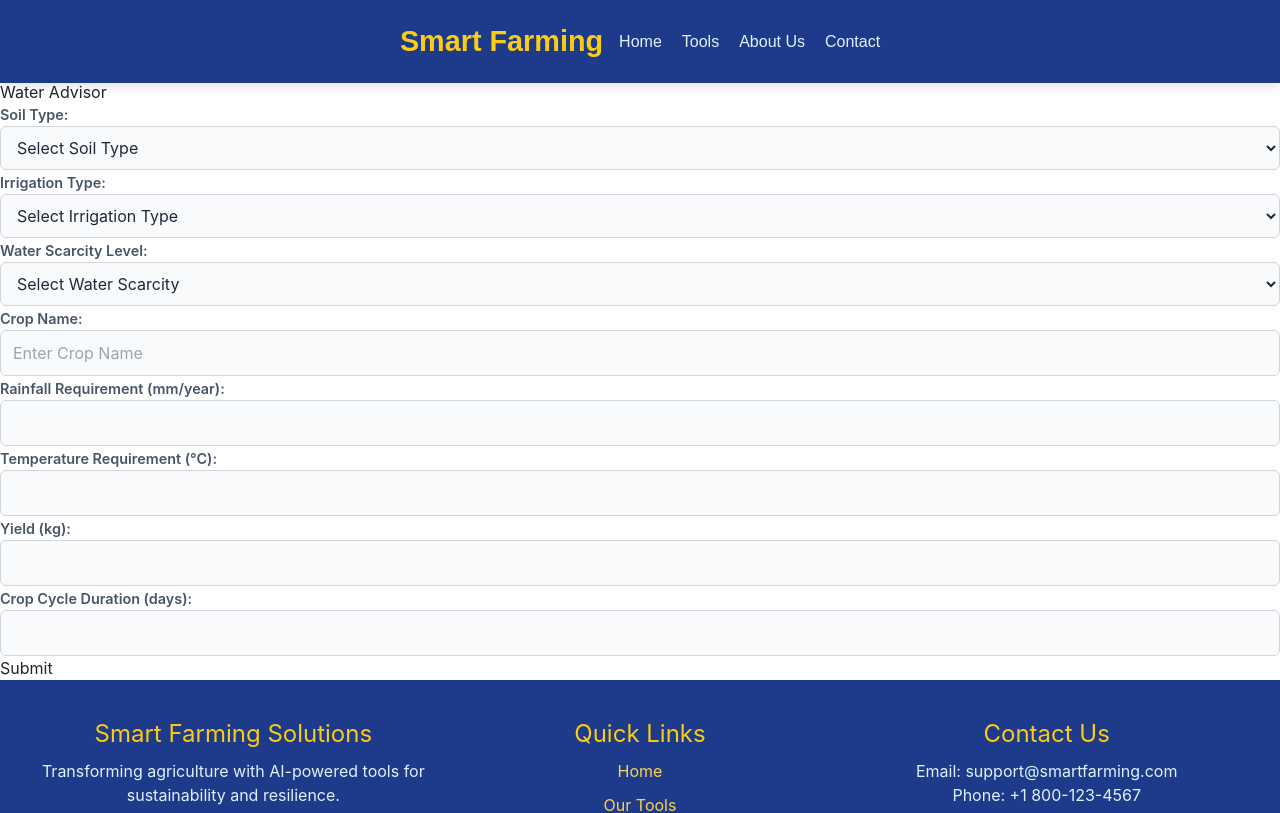
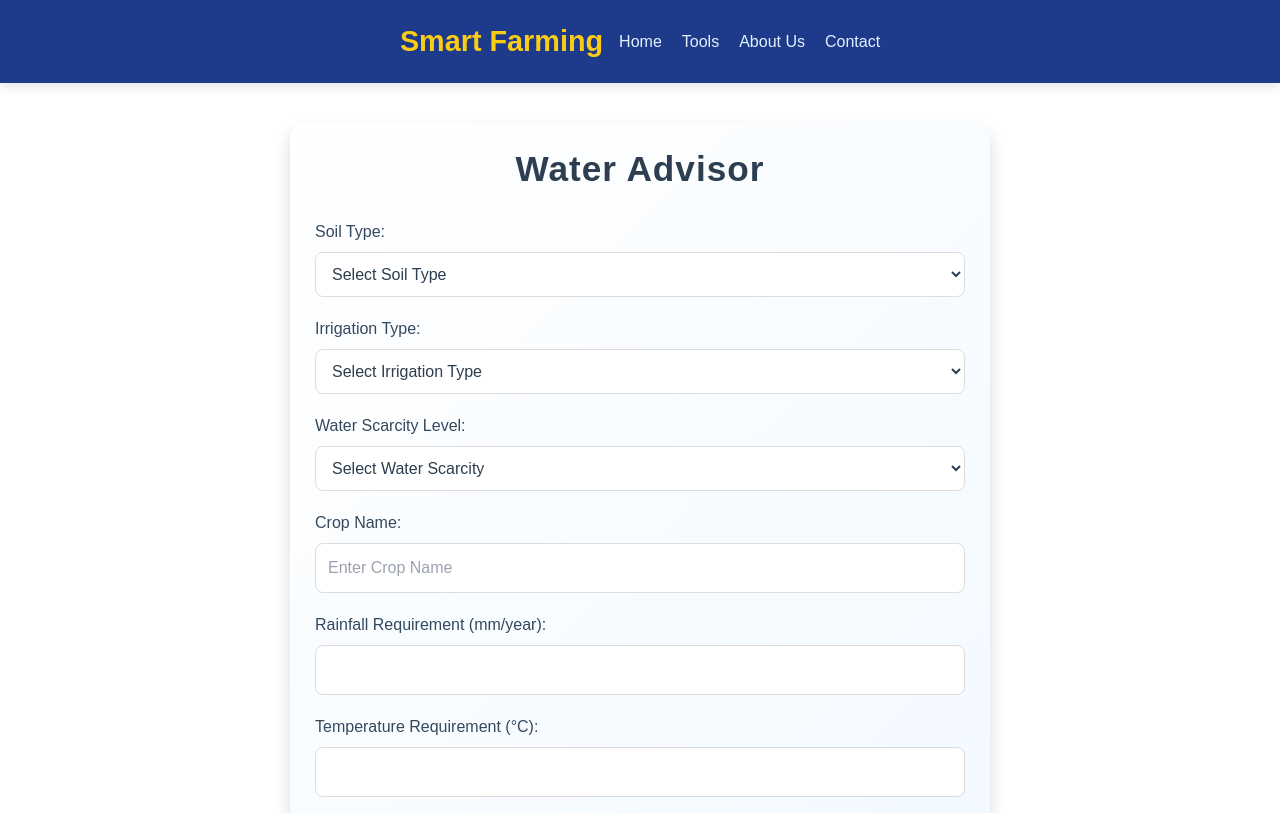
Before and after one commit to saibrvitm/AI-Powered-Agriculture-App, a React (Create React App) app in the folder frontend/frontend/: page /water-advisor in a window 1280 px wide. Shown: the top 813 px of the page. Built offline with nearby package versions, Linux system fonts and the light colour scheme.

Commit message:
water advisor completed

```diff
--- a/frontend/frontend/src/App.js
+++ b/frontend/frontend/src/App.js
@@ -7,6 +7,8 @@ import Navbar from "./components/Navbar";
 import LandingPage from "./pages/LandingPage";
 import CropSelectorPage from "./pages/CropSelectorPage";
 import WaterAdvisor from "./components/WaterAdvisor";
+import AboutUs from "./components/AboutUs";
+import AboutUsPage from "./pages/AboutUsPage";
 
 function App() {
   return (
@@ -19,6 +21,7 @@ function App() {
           <Route path="/" element={<LandingPage />} />{" "}
           {/* Updated to use element prop */}
           <Route path="/water-advisor" element={<WaterAdvisor />} />{" "}
+          <Route path="/about" element={<AboutUsPage />} />{" "}
           {/* Updated to use element prop */}
         </Routes>
         <Footer />
--- a/frontend/frontend/src/components/WaterAdvisor.css
+++ b/frontend/frontend/src/components/WaterAdvisor.css
@@ -1,53 +1,129 @@
 .water-advisor {
-  max-width: 600px;
-  margin: auto;
-  padding: 20px;
-  background: #f9f9f9;
-  border-radius: 8px;
-  box-shadow: 0px 4px 8px rgba(0, 0, 0, 0.1);
-  font-family: Arial, sans-serif;
+    max-width: 700px;
+    margin: 40px auto;
+    padding: 25px;
+    background: linear-gradient(135deg, #ffffff, #f0f8ff);
+    border-radius: 15px;
+    box-shadow: 0 8px 16px rgba(0, 0, 0, 0.15);
+    font-family: 'Poppins', sans-serif;
+    color: #2c3e50;
   }
 
-h2 {
+  .water-advisor h2 {
     text-align: center;
-  color: #333;
+    font-size: 2.2em;
+    color: #2c3e50;
+    margin-bottom: 30px;
+    font-weight: 600;
+    letter-spacing: 1px;
   }
 
-.water-form .form-group {
-  margin-bottom: 15px;
+  .water-form {
+    display: flex;
+    flex-direction: column;
+    gap: 20px;
   }
 
-label {
-  display: block;
-  font-weight: bold;
-  margin-bottom: 5px;
+  .form-group {
+    display: flex;
+    flex-direction: column;
+    gap: 8px;
   }
 
-select,
-input {
-  width: 100%;
-  padding: 8px;
+  .form-group label {
+    font-size: 1rem;
+    font-weight: 500;
+    color: #34495e;
+  }
+
+  .form-group select,
+  .form-group input {
+    padding: 12px;
+    font-size: 1rem;
     border: 1px solid #ddd;
-  border-radius: 4px;
-  font-size: 14px;
+    border-radius: 8px;
+    background: #ffffff;
+    color: #2c3e50;
+    transition: all 0.3s ease;
+  }
+
+  .form-group select:focus,
+  .form-group input:focus {
+    border-color: #3498db;
+    box-shadow: 0 0 6px rgba(52, 152, 219, 0.4);
+    outline: none;
   }
 
   button {
-  background: #007bff;
-  color: white;
-  padding: 10px 15px;
+    padding: 12px 18px;
+    font-size: 1rem;
+    font-weight: 600;
+    color: #ffffff;
+    background: linear-gradient(135deg, #3498db, #2980b9);
     border: none;
-  border-radius: 4px;
+    border-radius: 8px;
     cursor: pointer;
+    transition: all 0.3s ease;
   }
 
   button:disabled {
-  background: #ccc;
+    background: linear-gradient(135deg, #bdc3c7, #7f8c8d);
+    cursor: not-allowed;
+  }
+
+  button:hover:not(:disabled) {
+    background: linear-gradient(135deg, #2980b9, #1c6ea4);
+    transform: translateY(-2px);
+    box-shadow: 0 6px 12px rgba(44, 62, 80, 0.15);
   }
 
   .predictions {
-  margin-top: 20px;
-  padding: 15px;
-  background: #e6f7ff;
-  border-left: 4px solid #007bff;
+    margin-top: 25px;
+    padding: 20px;
+    background: #f9fbfd;
+    border-radius: 12px;
+    border: 1px solid #dfe6ec;
+    box-shadow: 0 4px 8px rgba(0, 0, 0, 0.05);
   }
+
+  .predictions h3 {
+    font-size: 1.5rem;
+    color: #2c3e50;
+    margin-bottom: 15px;
+    font-weight: 600;
+  }
+
+  .predictions p {
+    font-size: 1rem;
+    color: #34495e;
+    margin-bottom: 10px;
+  }
+
+  .predictions strong {
+    color: #2c3e50;
+    font-weight: 600;
+  }
+
+  @media screen and (max-width: 768px) {
+    .water-advisor {
+      padding: 20px;
+    }
+
+    .form-group select,
+    .form-group input {
+      font-size: 0.9rem;
+      padding: 10px;
+    }
+
+    button {
+      font-size: 0.9rem;
+    }
+
+    .predictions h3 {
+      font-size: 1.2rem;
+    }
+
+    .predictions p {
+      font-size: 0.9rem;
+    }
+  }
--- /dev/null
+++ b/frontend/frontend/src/pages/AboutUsPage.css
@@ -0,0 +1,44 @@
+.about-us-container {
+  max-width: 800px;
+  margin: 20px auto;
+  padding: 20px;
+  background: #f7f9fc;
+  border-radius: 8px;
+  box-shadow: 0 4px 8px rgba(0, 0, 0, 0.1);
+  font-family: "Arial", sans-serif;
+}
+
+.about-us-container h1 {
+  text-align: center;
+  color: #2c3e50;
+  font-size: 2.4em;
+  margin-bottom: 20px;
+}
+
+.about-us-container p {
+  font-size: 1.1em;
+  line-height: 1.6;
+  color: #34495e;
+  margin-bottom: 20px;
+}
+
+.about-us-container h2 {
+  color: #2980b9;
+  font-size: 1.8em;
+  margin-top: 30px;
+}
+
+.about-us-container ul {
+  list-style-type: disc;
+  padding-left: 20px;
+  color: #34495e;
+  font-size: 1.1em;
+}
+
+.about-us-container ul li {
+  margin-bottom: 10px;
+}
+
+.about-us-container strong {
+  color: #2c3e50;
+}
--- /dev/null
+++ b/frontend/frontend/src/pages/AboutUsPage.jsx
@@ -0,0 +1,44 @@
+import React from "react";
+import "./AboutUsPage.css";
+import AboutUs from "../components/AboutUs";
+
+const AboutUsPage = () => {
+  return (
+    <div className="about-us-container">
+      <AboutUs />
+      <p>
+        Welcome to our comprehensive platform for sustainable agriculture! This
+        project combines multiple tools, including the Water Advisor and Crop
+        Selector, to assist farmers and stakeholders in making informed
+        decisions. With a focus on precision and data-driven insights, we aim to
+        enhance productivity and sustainability in farming practices.
+      </p>
+
+      <p>
+        Our vision is to bridge technology and agriculture, providing practical
+        solutions for efficient water management, crop selection, and resource
+        optimization. By empowering users with actionable data, we strive to
+        contribute to a future of resilient and sustainable agriculture.
+      </p>
+      <h2>Meet the Creators</h2>
+      <ul>
+        <li>
+          <strong>Manish Gupta</strong>
+        </li>
+        <li>
+          <strong>Sai Bhuwan</strong>
+        </li>
+        <li>
+          <strong>Hrishit Rai</strong>
+        </li>
+      </ul>
+      <p>
+        This platform represents our commitment to addressing key challenges in
+        agriculture using innovation and simplicity. We hope it becomes a
+        valuable resource for farmers and agricultural communities worldwide.
+      </p>
+    </div>
+  );
+};
+
+export default AboutUsPage;
```
Also changed, not shown: frontend/frontend/src/components/WaterAdvisor.jsx (+26 -17 lines). Lines whose indentation alone changed are shown as unchanged.
